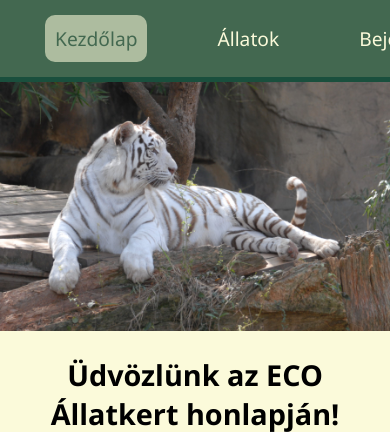
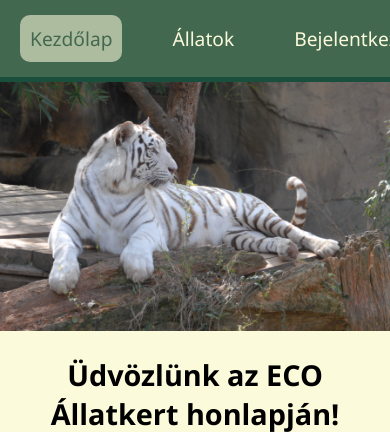
Before and after one commit to 30jackv/webproject, a PHP site: page /index.html in a window 390 px wide. Shown: the top 432 px of the page. Run offline with PHP 8.4, Linux system fonts and the light colour scheme.

Commit message:
egyes nav elemek nem fértek ki mobilon, margók beállítása egyes elemek között

```diff
--- a/css/stylesheet.css
+++ b/css/stylesheet.css
@@ -1,12 +1,12 @@
 /* body */
 nav { /* navon belüli szövegek rendezése szerint */
   background-color: #436850;
-  padding: 15px;
   border-bottom:  5px solid #1a4f3d;
+  padding: 15px 0;
   top: 0;
   display: flex;
+  align-items: center;
   justify-content: space-between;
-  align-items: center;
   position: fixed;
   width: 100%;
   overflow: auto;
@@ -31,7 +31,8 @@ nav a {
   color: #FBFADA; /* betűszín */
   text-decoration: none; /* el vegye az aláhúzást */
   padding: 10px; /* több hely belülről */
-  margin: 0 30px;
+  margin-left: 20px;
+  margin-right: 20px;
   border-radius: 10px;
 }
 
--- a/index.html
+++ b/index.html
@@ -1,7 +1,6 @@
 <!DOCTYPE html>
 
 <html lang="hu">
-
 <head>
   <meta charset="UTF-8">
   <title>ECO Állatkert</title>
```
